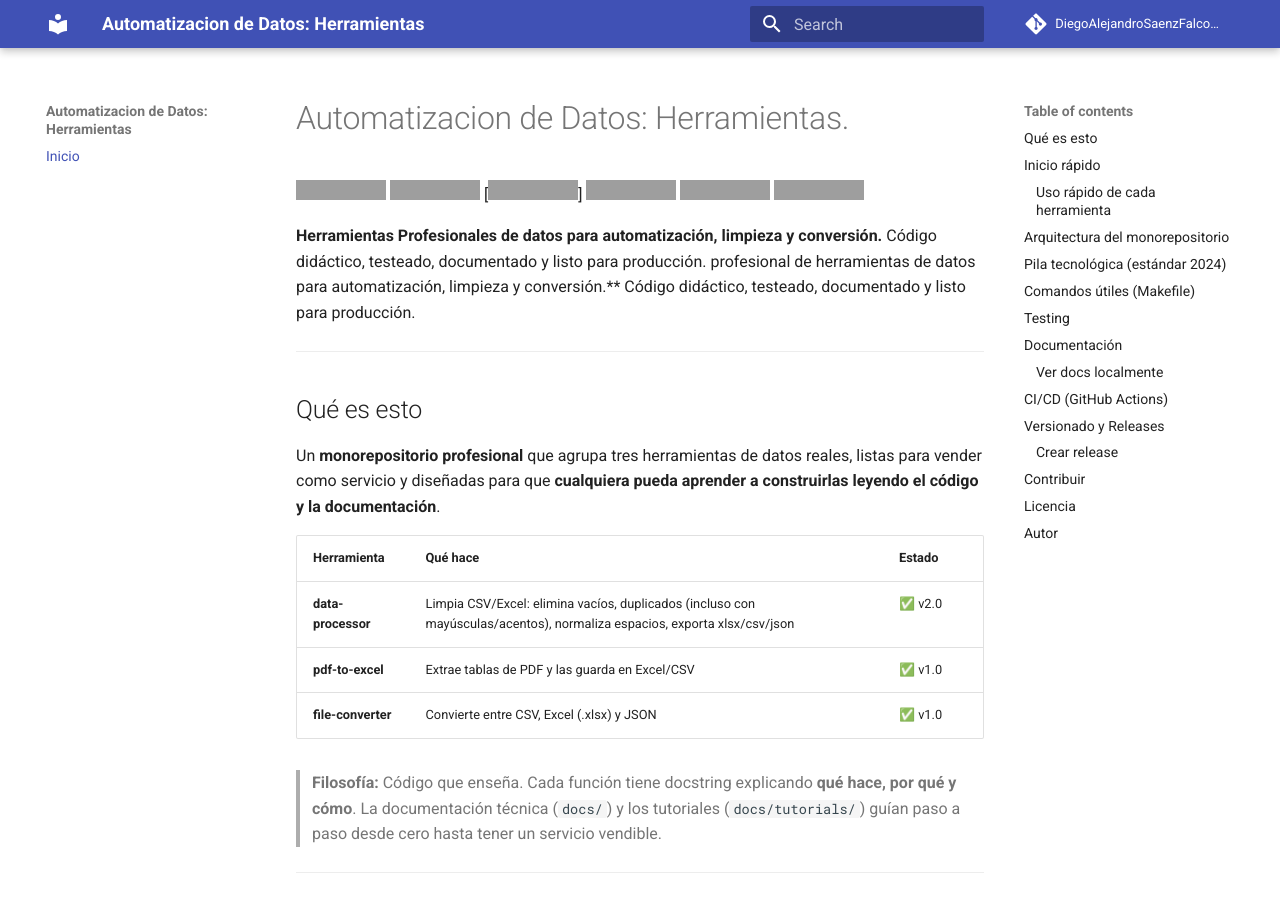
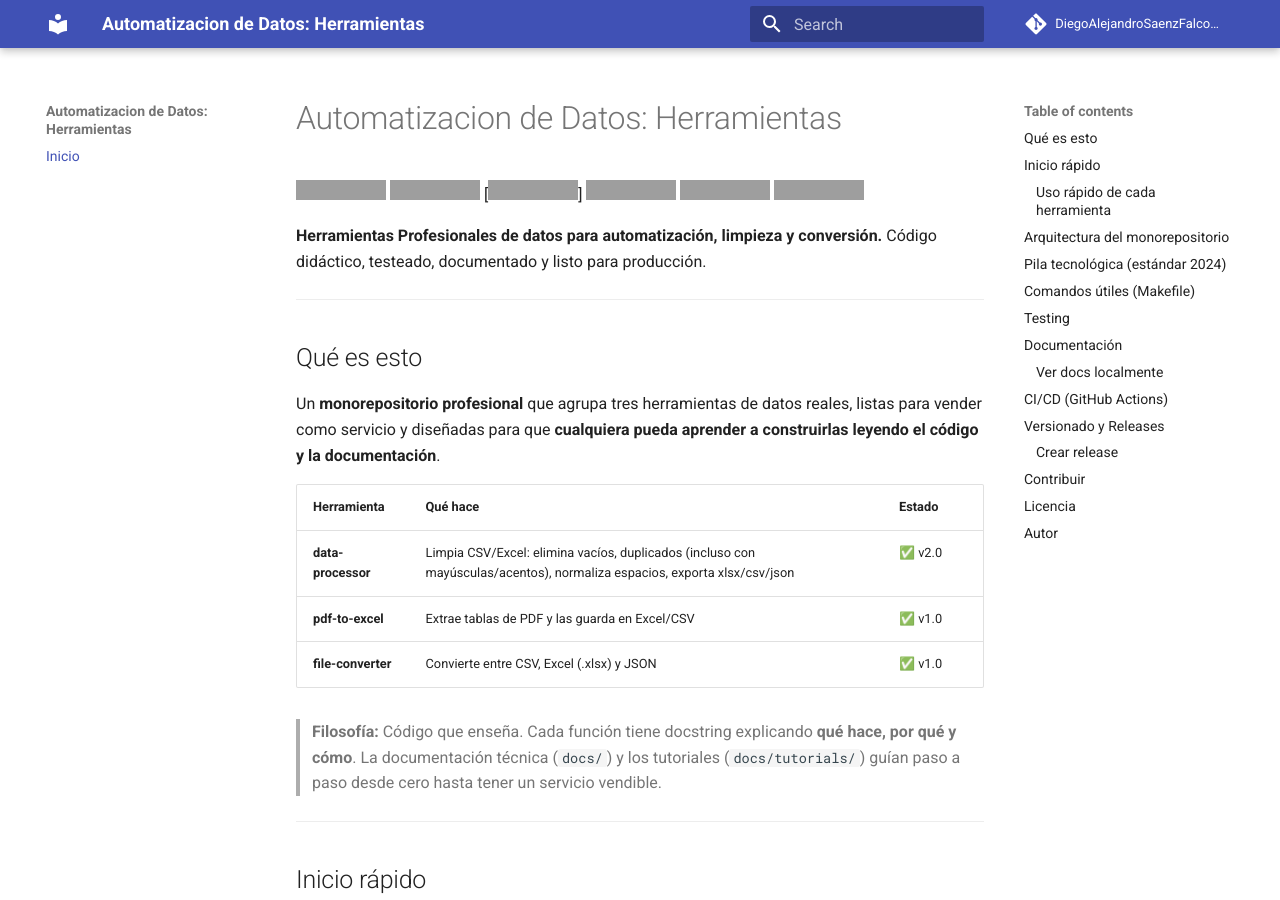
Before and after one commit to DiegoAlejandroSaenzFalcon/Automatizacion-de-Datos, an MkDocs documentation site: the page built from docs/index.md, in a window 1280 px wide and 900 px high, cut to the strip 0-900 px from the top of the window. Built offline with MkDocs 1.6.1 and Material for MkDocs 9.7.7, drawn with Linux system fonts in a browser that asks for light colours; comment, search, counter and statistics services are not loaded; grey boxes are pictures that could not be loaded.

```diff
--- a/docs/index.md
+++ b/docs/index.md
@@ -1,14 +1,13 @@
-# Automatizacion de Datos: Herramientas.
+# Automatizacion de Datos: Herramientas
 
 [![License: MIT](https://img.shields.io/badge/License-MIT-yellow.svg)](https://opensource.org/licenses/MIT)
 [![Python](https://img.shields.io/badge/Python-3.11+-blue.svg)](https://www.python.org/downloads/)
 [![Status](https://img.shields.io/badge/Status-Active-brightgreen.svg)]
-[![GitHub Pages](https://img.shields.io/badge/Docs-GitHub%20Pages-brightgreen.svg)](https://diegoalejandrosaenzfalcon.github.io/Automatizacion-de-Datos./)
+[![GitHub Pages](https://img.shields.io/badge/Docs-GitHub%20Pages-brightgreen.svg)](https://diegoalejandrosaenzfalcon.github.io/Automatizacion-de-Datos/)
 [![CI/CD](https://img.shields.io/badge/CI-GitHub%20Actions-blue.svg)](https://github.com/features/actions)
 [![Autor](https://img.shields.io/badge/Autor-Diego%20Alejandro%20Saenz%20Falcon-blue.svg)](https://github.com/DiegoAlejandroSaenzFalcon)
 
 **Herramientas Profesionales de datos para automatización, limpieza y conversión.**
-Código didáctico, testeado, documentado y listo para producción. profesional de herramientas de datos para automatización, limpieza y conversión.**
 Código didáctico, testeado, documentado y listo para producción.
 
 ---
--- a/mkdocs.yml
+++ b/mkdocs.yml
@@ -1,10 +1,10 @@
 site_name: "Automatizacion de Datos: Herramientas"
-site_url: "https://diegoalejandrosaenzfalcon.github.io/Automatizacion-de-Datos./"
+site_url: "https://diegoalejandrosaenzfalcon.github.io/Automatizacion-de-Datos/"
 site_author: "Diego Alejandro Saenz Falcon"
 copyright: "Copyright &copy; 2024 Diego Alejandro Saenz Falcon"
 
-repo_url: "https://github.com/DiegoAlejandroSaenzFalcon/Automatizacion-de-Datos."
-repo_name: "DiegoAlejandroSaenzFalcon/Automatizacion-de-Datos."
+repo_url: "https://github.com/DiegoAlejandroSaenzFalcon/Automatizacion-de-Datos"
+repo_name: "DiegoAlejandroSaenzFalcon/Automatizacion-de-Datos"
 
 theme:
   name: material
```
Also changed, not shown: AGENTS.md (+9 -0 lines), README.md (+2 -3 lines).
